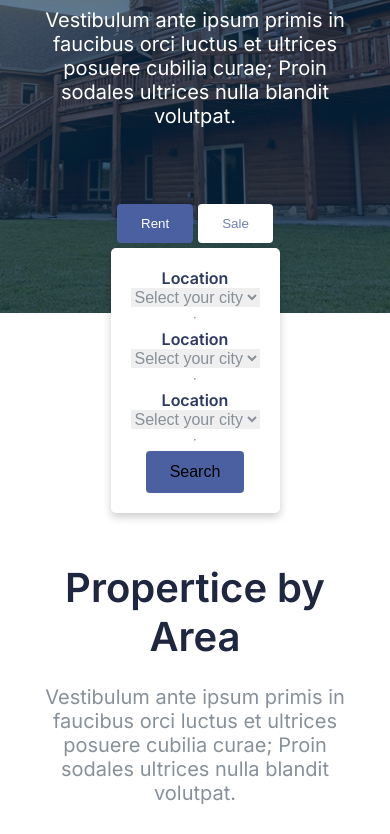
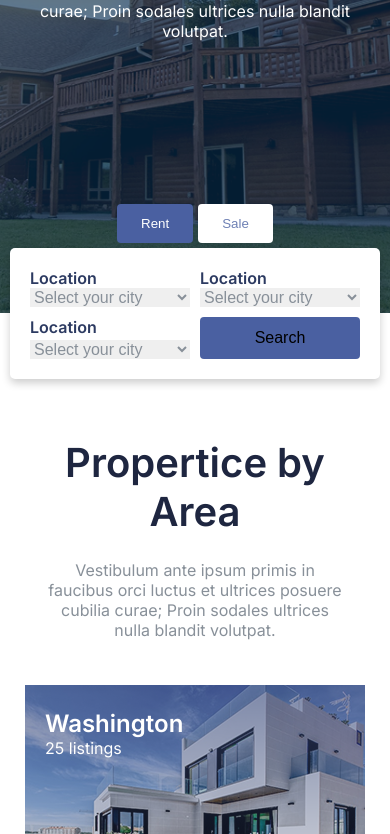
Before and after one commit to fathimasafav/reis, a plain HTML site: page index.html in a window 390 px wide. Shown: the part 387-1221 px from the top of the page. Drawn offline with nearby package versions, Linux system fonts and the light colour scheme.

Commit message:
change in response

```diff
--- a/prorject2.css
+++ b/prorject2.css
@@ -768,7 +768,7 @@ p {
     display: flex;
     flex-direction: column;
     justify-content: space-between;
-    /* gap: 16px; */
+    gap: 16px;
 }
 .call p {
     font-size: 16px;
@@ -879,7 +879,8 @@ p {
         gap: 9px;
     } */
     .bottom-sctn {
-        top: 44%;
+        /* top: 81%; */
+        top: 42%;
     }
     .container2 nav a {
         padding: 9px 12px;
@@ -894,6 +895,7 @@ p {
         right: 50%;
         transform: translate(-50%, 50%);
     }
+
     .middle-sctn p {
         max-width: 70%;
     }
@@ -925,6 +927,13 @@ p {
     .section6 {
         padding: 75px;
     }
+    .bottom-sctn .down hr {
+        display: none;
+    }
+    .bottom-sctn .down {
+        display: grid;
+        grid-template-columns: repeat(2, 1fr);
+    }
 }
 
 @media (max-width: 1024px) {
@@ -948,9 +957,9 @@ p {
         display: flex;
     }
     .bottom-sctn {
-        left: 75px;
-        right: 75px;
-        top: 44%;
+        /* left: 75px; */
+        /* right: 75px; */
+        /* top: 44%; */
     }
     .bottom-sctn .down {
         gap: 10px;
@@ -967,7 +976,7 @@ p {
     }
     .bottom-sctn {
         /* top: 85%; */
-        top: 59%;
+        top: 68%;
     }
     .section1 {
         padding: 25px;
@@ -1028,16 +1037,28 @@ p {
         max-width: 80%;
     }
     .section5 p {
-        font-size: 18px;
+        font-size: 16px;
         /* max-width: 100%; */
     }
     .section5 .cont {
         font-size: 18px;
     }
+    .middle-sctn h1 {
+        font-size: 38px;
+    }
+    .middle-sctn p {
+        max-width: 80%;
+        font-size: 16px;
+    }
+    .sctn1 p {
+        font-size: 16px;
+    }
 }
-@media (max-width: 640px) {
+@media (max-width: 642px) {
     .bottom-sctn {
-        top: 70%;
+        top: 65%;
+        left: 100px;
+        right: 100px;
     }
     header .icon {
         gap: 10px;
@@ -1069,10 +1090,11 @@ p {
 
     /* container */
     .middle-sctn h1 {
-        font-size: 45px;
+        font-size: 38px;
     }
     .middle-sctn p {
         max-width: 80%;
+        font-size: 16px;
     }
     .down hr {
         height: 0;
@@ -1081,11 +1103,11 @@ p {
         padding: 0 25px;
     }
     .bottom-sctn .down {
-        display: flex;
-        flex-direction: column;
-        align-items: center;
-        text-align: center;
-        max-width: fit-content;
+        /* display: flex; */
+        /* flex-direction: column; */
+        /* align-items: center; */
+        /* text-align: center; */
+        /* max-width: fit-content; */
         /* justify-content: center; */
     }
     /* section1 */
@@ -1094,7 +1116,7 @@ p {
     }
     .section1 {
         padding: 25px;
-        padding-top: 150px;
+        /* padding-top: 150px; */
     }
     .section3 {
         padding: 25px;
@@ -1115,7 +1137,7 @@ p {
         display: flex;
         flex-direction: column;
         align-items: center;
-        /* gap: 24px; */
+        gap: 24px;
     }
     .box {
         display: flex;
@@ -1226,7 +1248,12 @@ p {
         padding: 9px;
     } */
 }
-@media (max-width: 477px) {
+@media (max-width: 432px) {
+    .bottom-sctn {
+        top: 66%;
+        left: 10px;
+        right: 10px;
+    }
     /* .sctn2 h1 {
         font-size: 30px;
     }
@@ -1250,3 +1277,13 @@ p {
         max-width: 90%;
     } */
 }
+@media (max-width: 392px) {
+    .bottom-sctn {
+        top: 70%;
+    }
+}
+@media (max-width: 377px) {
+    .bottom-sctn {
+        top: 83%;
+    }
+}
```
